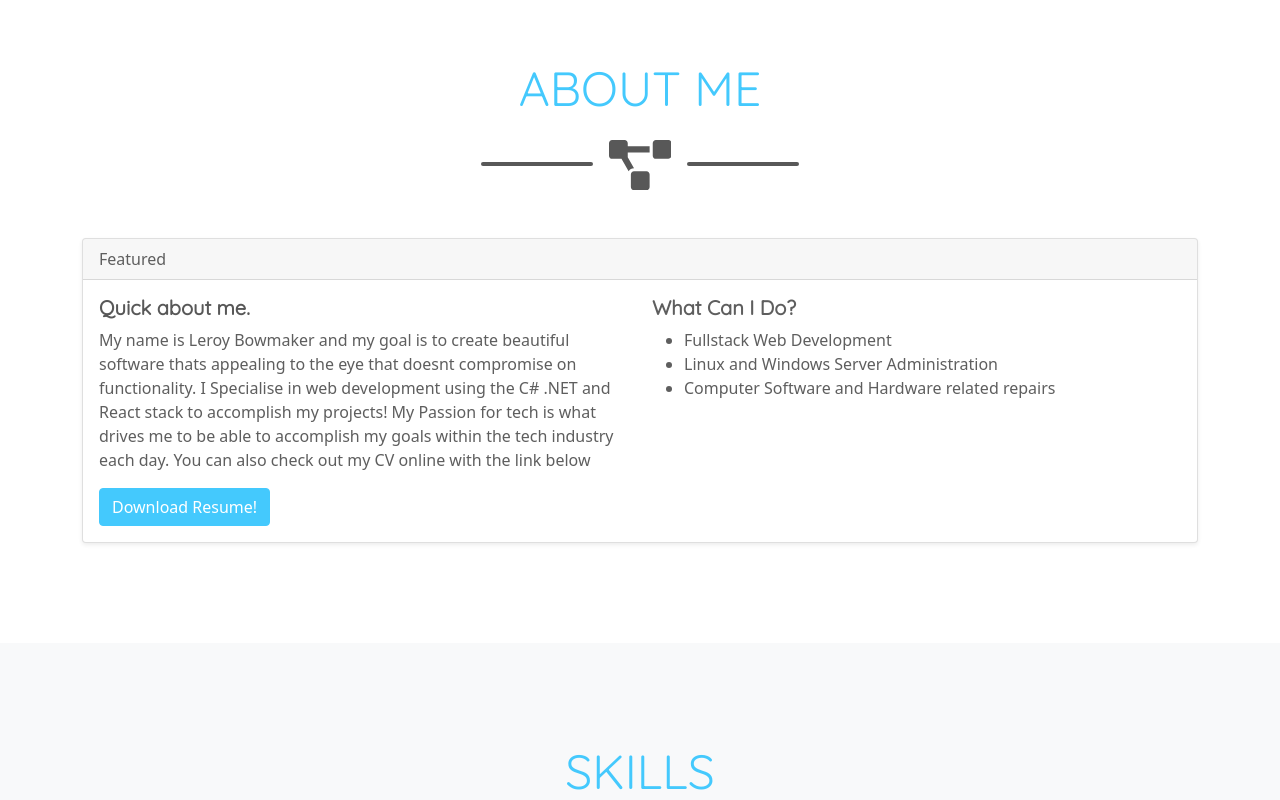
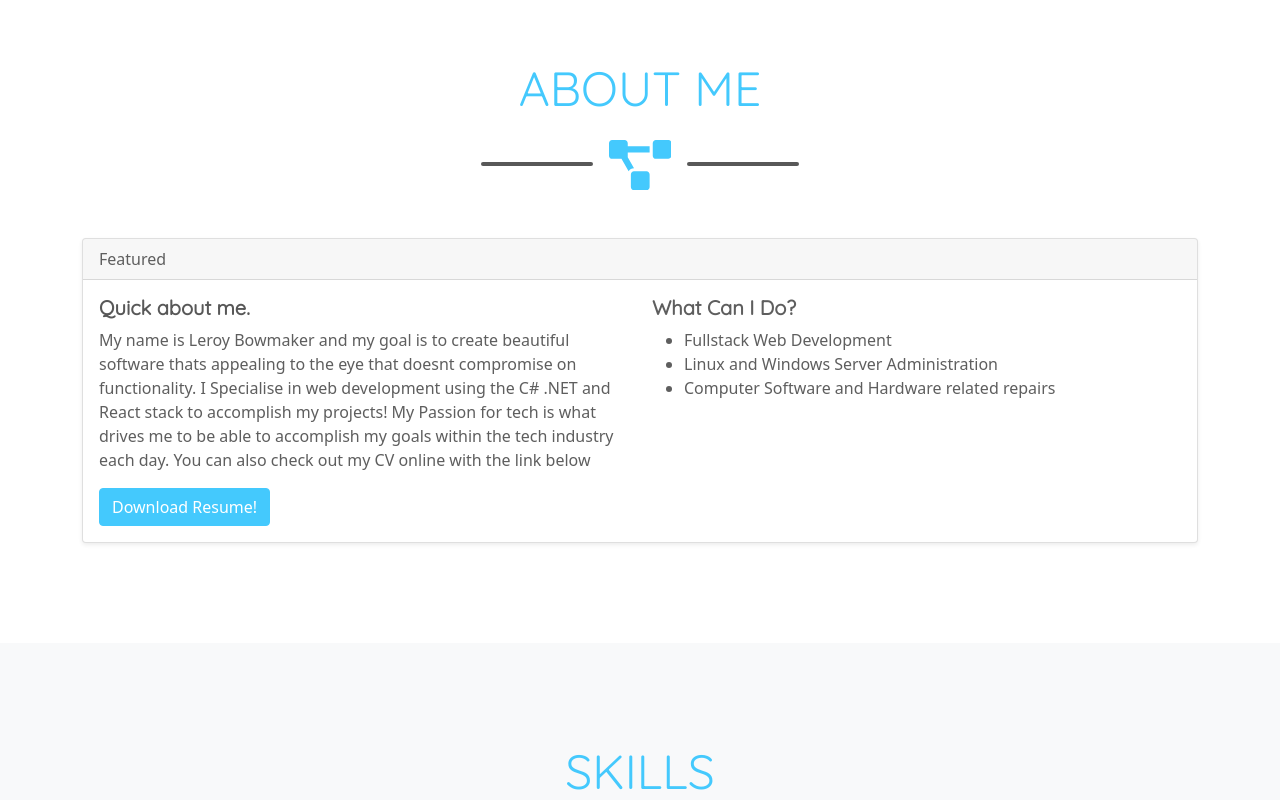
Before and after one commit to littlelerroyy/portfolio-react, a React (Create React App) app: page / in a window 1280 px wide. Shown: the part 840-1640 px from the top of the page. Built offline with nearby package versions, Linux system fonts and the light colour scheme.

Commit message:
Divider Icon now primary colour

```diff
--- a/src/App.scss
+++ b/src/App.scss
@@ -74,7 +74,7 @@ section#Home h2 {
 }
 
 .divider-custom .divider-custom-icon {
-  color: $secondary;
+  color: $primary;
   font-size: 2rem;
 }
 .divider-custom-icon svg {
```
